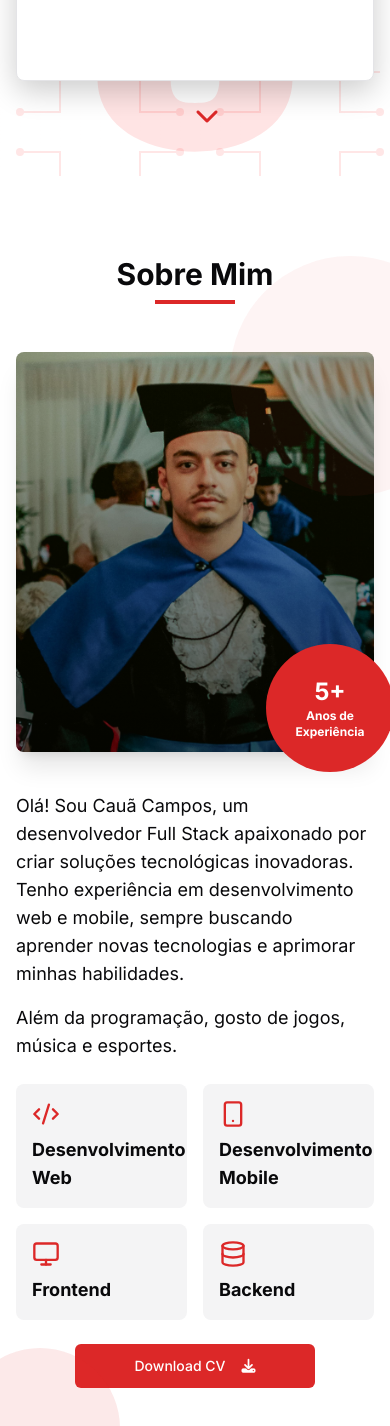
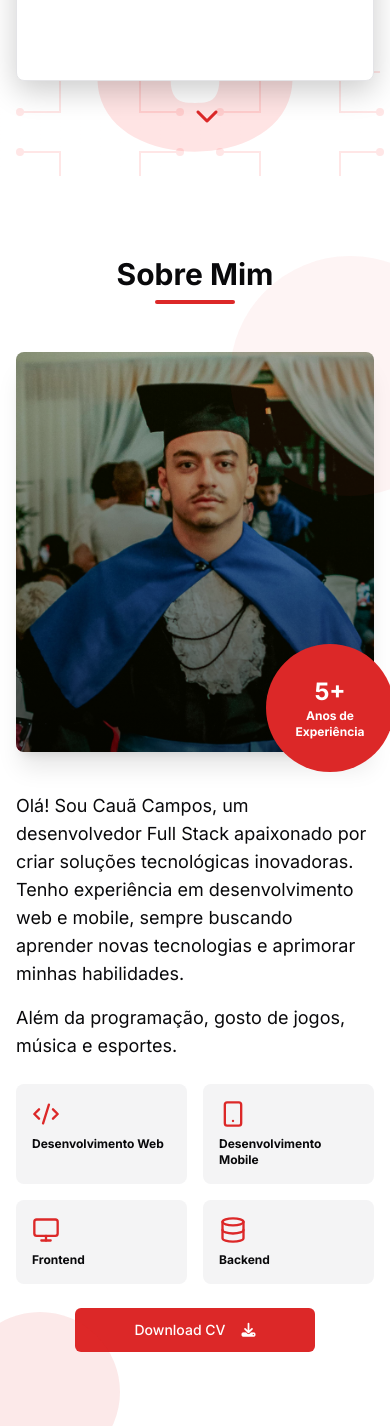
Before and after one commit to c4mpos-dev/c4mpos-dev.github.io_v2, a Next.js app: page / in a window 390 px wide. Shown: the part 668-2094 px from the top of the page. Built offline with nearby package versions, Linux system fonts and the light colour scheme.

Commit message:
:white_check_mark: About Section (Structure)

```diff
--- a/components/about.tsx
+++ b/components/about.tsx
@@ -34,7 +34,7 @@ export function About({ language }: AboutProps) {
 
     const handleDownloadCV = () => {
         const link = document.createElement('a');
-        link.href = '/cv-caua.pdf'; // Ensure this path is correct
+        link.href = '/cv-caua.pdf';
         link.download = 'Curriculo-Cauã.pdf';
         document.body.appendChild(link);
         link.click();
@@ -52,7 +52,7 @@ export function About({ language }: AboutProps) {
                     className="text-center mb-12"
                 >
                     <h2 className="text-3xl md:text-4xl font-bold mb-2">{content[language].title}</h2>
-                    <div className="w-20 h-1 bg-primary mx-auto"></div>
+                    <div className="w-20 h-1 bg-primary mx-auto rounded-full"></div>
                 </motion.div>
 
                 <div className="grid md:grid-cols-2 gap-10 items-center">
@@ -93,21 +93,21 @@ export function About({ language }: AboutProps) {
                             <div className="grid grid-cols-2 gap-4">
                                 <div className="bg-muted p-4 rounded-lg">
                                     <CodeXml className="text-primary mb-2" size={28}/>
-                                    <h3 className="font-bold text-lg">{language === "pt" ? "Desenvolvimento Web" : "Web Development"}</h3>
+                                    <h3 className="font-bold text-xs sm:text-base xl:text-lg">{language === "pt" ? "Desenvolvimento Web" : "Web Development"}</h3>
                                 </div>
                                 <div className="bg-muted p-4 rounded-lg">
                                     <Smartphone className="text-primary mb-2" size={28}/>
-                                    <h3 className="font-bold text-lg">
+                                    <h3 className="font-bold text-xs sm:text-base xl:text-lg">
                                         {language === "pt" ? "Desenvolvimento Mobile" : "Mobile Development"}
                                     </h3>
                                 </div>
                                 <div className="bg-muted p-4 rounded-lg">
                                     <Monitor className="text-primary mb-2" size={28}/>
-                                    <h3 className="font-bold text-lg">{language === "pt" ? "Frontend" : "Frontend"}</h3>
+                                    <h3 className="font-bold text-xs sm:text-base xl:text-lg">{language === "pt" ? "Frontend" : "Frontend"}</h3>
                                 </div>
                                 <div className="bg-muted p-4 rounded-lg">
                                     <Database className="text-primary mb-2" size={28}/>
-                                    <h3 className="font-bold text-lg">Backend</h3>
+                                    <h3 className="font-bold text-xs sm:text-base xl:text-lg">Backend</h3>
                                 </div>
                             </div>
 
```
